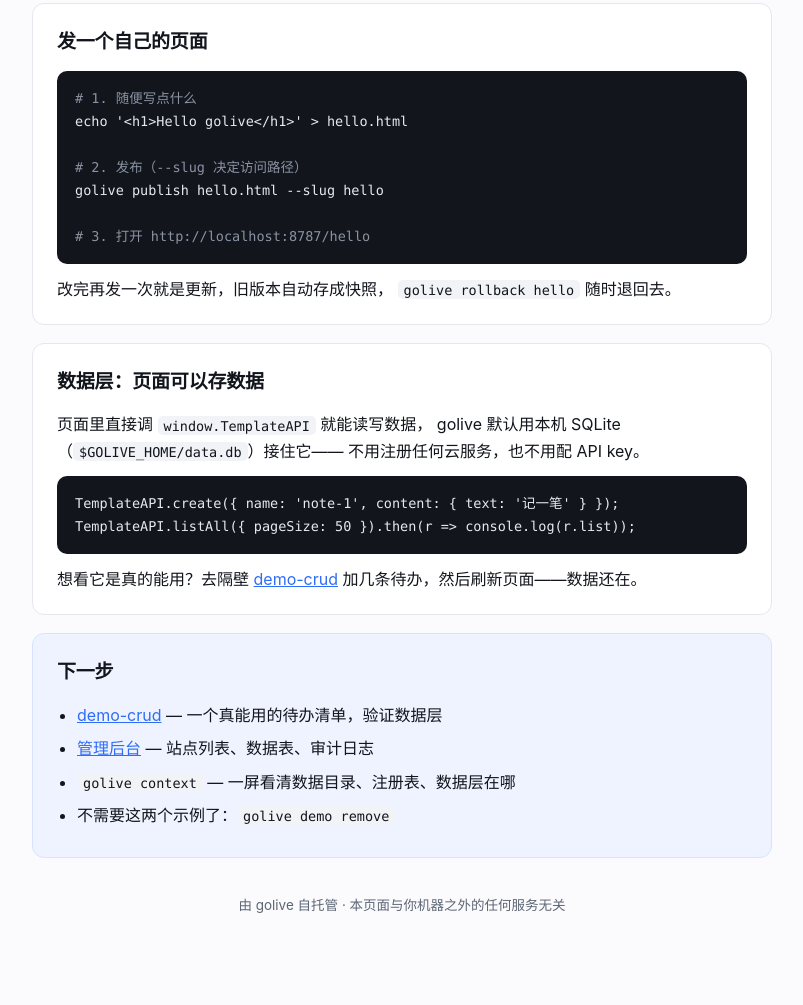
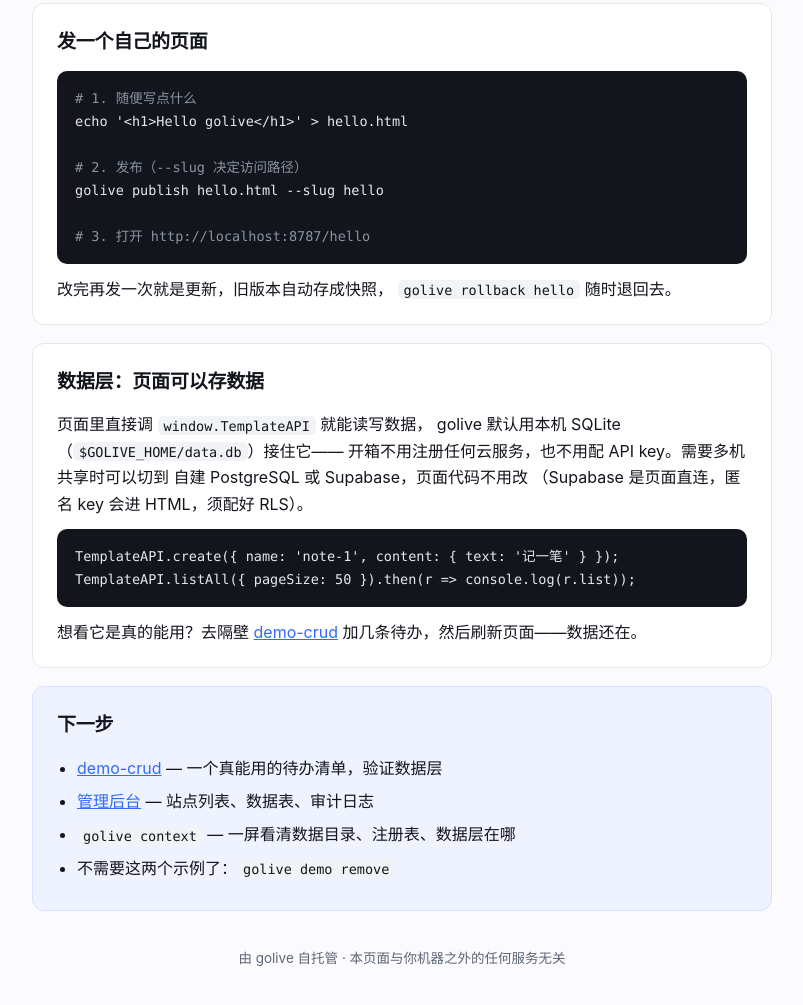
Before and after one commit to Songhonglei/html-golive, a plain HTML site: page golive/resources/demo/demo-static.html in a window 1280 px wide. Shown: the part 1027-2032 px from the top of the page, without its empty margins (238-1041 px from the left). Drawn offline with Linux system fonts and the light colour scheme.

Commit message:
supabase: fix UTF-8 storage decode, registry site_id import, skip semantics, dry-run count, demo copy, grants

```diff
--- a/golive/resources/demo/demo-static.html
+++ b/golive/resources/demo/demo-static.html
@@ -115,7 +115,9 @@ golive publish hello.html --slug hello
   <h2>数据层：页面可以存数据</h2>
   <p>页面里直接调 <code>window.TemplateAPI</code> 就能读写数据，
      golive 默认用本机 SQLite（<code>$GOLIVE_HOME/data.db</code>）接住它——
-     不用注册任何云服务，也不用配 API key。</p>
+     开箱不用注册任何云服务，也不用配 API key。需要多机共享时可以切到
+     自建 PostgreSQL 或 Supabase，页面代码不用改
+     （Supabase 是页面直连，匿名 key 会进 HTML，须配好 RLS）。</p>
   <pre><code>TemplateAPI.create({ name: 'note-1', content: { text: '记一笔' } });
 TemplateAPI.listAll({ pageSize: 50 }).then(r =&gt; console.log(r.list));</code></pre>
   <p>想看它是真的能用？去隔壁 <a href="/demo-crud">demo-crud</a>
```
